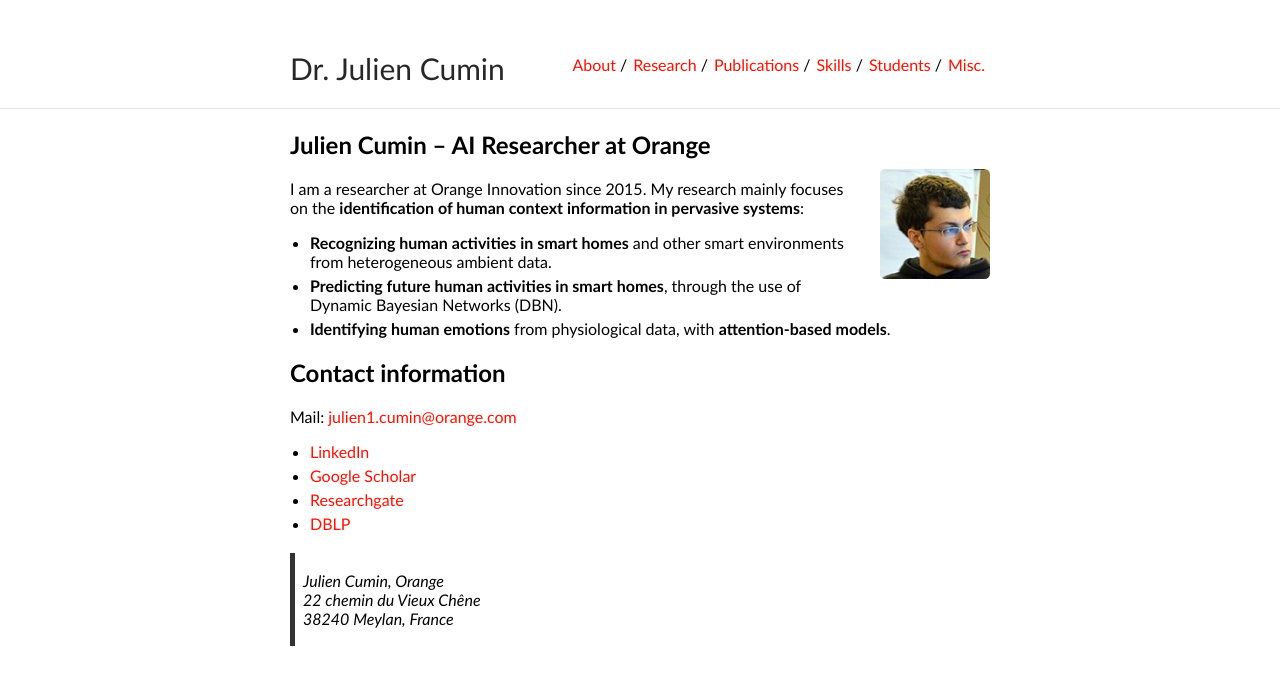
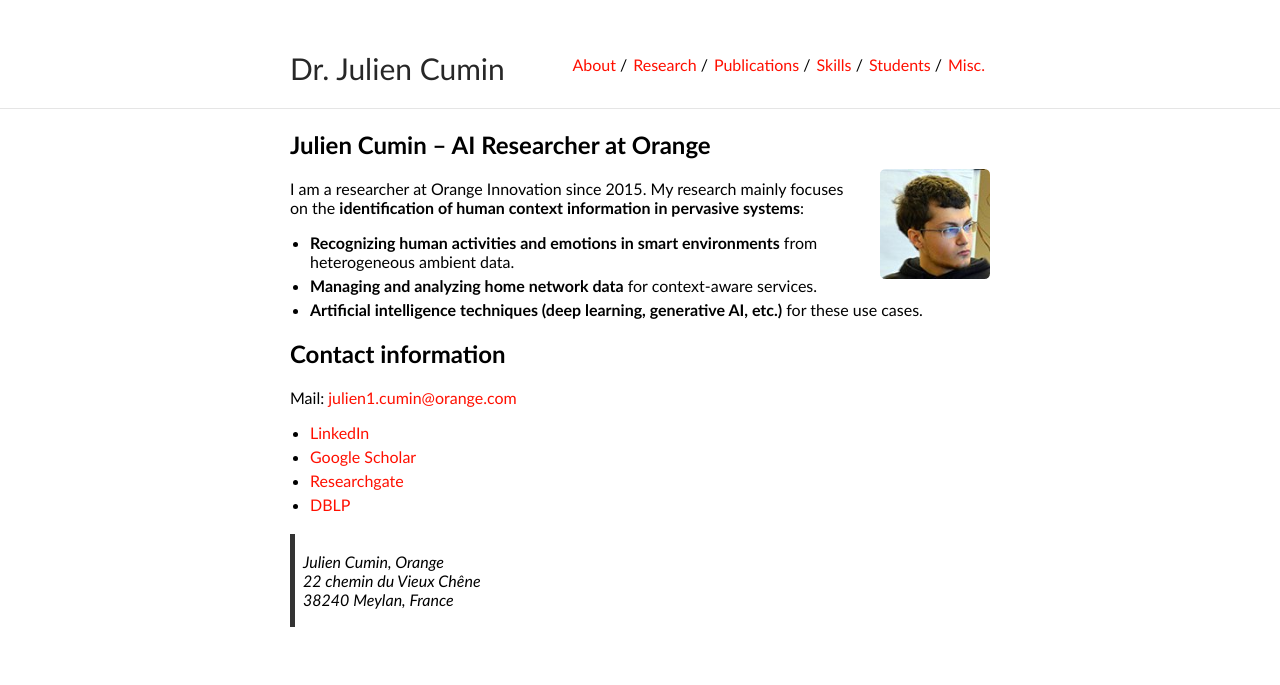
Before and after one commit to JCumin/jcumin.github.io, a Jekyll site: the page built from index.md, in a window 1280 px wide. Shown: the top 685 px of the page. Built offline with Jekyll 4.4.1, drawn with Linux system fonts in a browser that asks for light colours.

Commit message:
Update index.md

```diff
--- a/index.md
+++ b/index.md
@@ -9,9 +9,9 @@ title: About me
 
 I am a researcher at Orange Innovation since 2015. My research mainly focuses on the **identification of human context information in pervasive systems**:
 
-- **Recognizing human activities in smart homes** and other smart environments from heterogeneous ambient data.
-- **Predicting future human activities in smart homes**, through the use of Dynamic Bayesian Networks (DBN).
-- **Identifying human emotions** from physiological data, with **attention-based models**.
+- **Recognizing human activities and emotions in smart environments** from heterogeneous ambient data.
+- **Managing and analyzing home network data** for context-aware services.
+- **Artificial intelligence techniques (deep learning, generative AI, etc.)** for these use cases.
 
 
 ## Contact information
```
